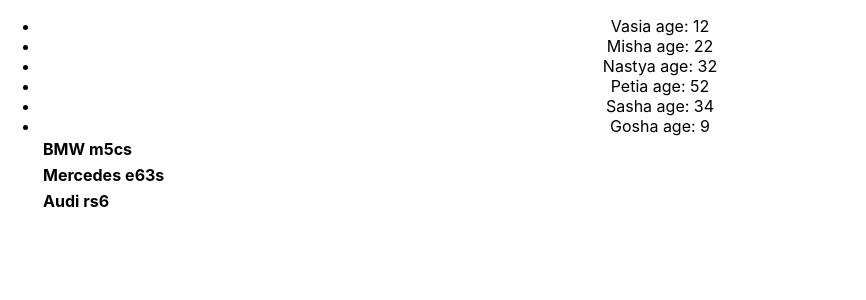
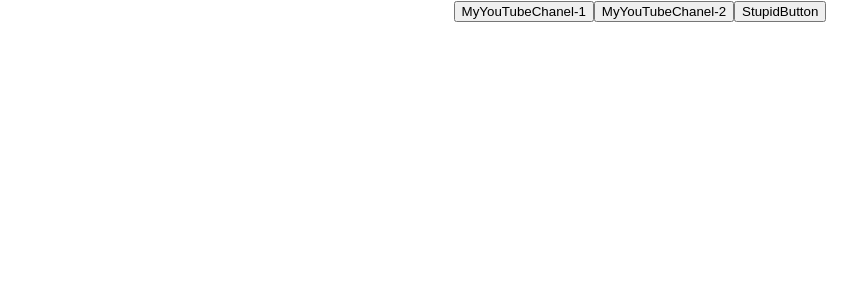
Before and after one commit to zhyzneuski86/microtasks, a React (Create React App) app: page / in a window 1280 px wide. Shown: the top 300 px of the page, without its empty margins (0-866 px from the left). Built offline with nearby package versions, Linux system fonts and the light colour scheme.

Commit message:
microtask 3 add button.tsx

```diff
--- a/src/App.tsx
+++ b/src/App.tsx
@@ -1,34 +1,52 @@
-import React, {useState} from 'react';
+// import React, {useState} from 'react';
 import './App.css';
-import {Header} from "./site/Header";
-import {Body} from "./site/Body";
-import {Footer} from "./site/Footer";
-import {NewComponent} from "./NewComponent"
-
+// import {Header} from "./site/Header";
+// import {Body} from "./site/Body";
+// import {Footer} from "./site/Footer";
+// import {NewComponent} from "./NewComponent"
+import React, {MouseEvent} from 'react';
+import {Button} from "./components button/button";
 
 function App() {
 
-    let [students, setStudents] = useState([
-        {id:1, name: "Vasia", age: 12},
-        {id:1, name: "Misha", age: 22},
-        {id:1, name: "Nastya", age: 32},
-        {id:1, name: "Petia", age: 52},
-        {id:1, name: "Sasha", age: 34},
-        {id:1, name: "Gosha", age: 9},
-    ])
+    // let [students, setStudents] = useState([
+    //     {id: 1, name: "Vasia", age: 12},
+    //     {id: 1, name: "Misha", age: 22},
+    //     {id: 1, name: "Nastya", age: 32},
+    //     {id: 1, name: "Petia", age: 52},
+    //     {id: 1, name: "Sasha", age: 34},
+    //     {id: 1, name: "Gosha", age: 9},
+    // ])
 
-    // let topCars = [
-    //     {manufacturer:'BMW', model:'m5cs'},
-    //     {manufacturer:'Mercedes', model:'e63s'},
-    //     {manufacturer:'Audi', model:'rs6'}
-    // ]
 
+    // const onClickHandler=(name:string)=>{
+    //     console.log(name)
+    // }
+const Button1Foo = (subscribler:string, age:number)=>{
+    console.log(subscribler, age)
+}
+    const Button2Foo = (subscribler:string)=>{
+        console.log(subscribler)
+    }
+    const Button3Foo = ()=>{
+        console.log("I'm stupid button")
+    }
     return (
         <div className="App">
             {/*<Header title={"New Body"}/>*/}
             {/*<Body title={"New body"}/>*/}
             {/*<Footer/>*/}
-        <NewComponent students={students}/>
+            {/*<NewComponent students={students}/>*/}
+            <Button name={'MyYouTubeChanel-1'} callBack={()=>Button1Foo("I'm Sasha", 21)}/>
+            <Button name={'MyYouTubeChanel-2'} callBack={()=>Button2Foo("I'm Misha")}/>
+            <Button name={'StupidButton'} callBack={Button3Foo}/>
+
+            {/*<button onClick={(event)=>onClickHandler('Misha')}>MyYouTubeChanel-1</button>*/}
+            {/*<button onClick={(event)=>onClickHandler('Sasha')}>MyYouTubeChanel-2</button>*/}
+
+            {/*<button>MyYouTubeChanel-1</button>*/}
+            {/*<button>MyYouTubeChanel-2</button>*/}
+
 
         </div>
     );
--- /dev/null
+++ b/src/components button/button.tsx
@@ -0,0 +1,16 @@
+import React from "react";
+
+type ButtonType = {
+    name: string
+    callBack:()=>void
+}
+export const Button = (props: ButtonType) => {
+
+    const onClickHandler = () => {
+        props.callBack()
+    }
+
+    return (
+        <button onClick={onClickHandler}>{props.name}</button>
+    )
+}
--- a/src/index.tsx
+++ b/src/index.tsx
@@ -8,9 +8,9 @@
   document.getElementById('root') as HTMLElement
 );
 root.render(
-  <React.StrictMode>
+
     <App />
-  </React.StrictMode>
+
 );
 
 // If you want to start measuring performance in your app, pass a function
```
Lines whose indentation alone changed are shown as unchanged.
